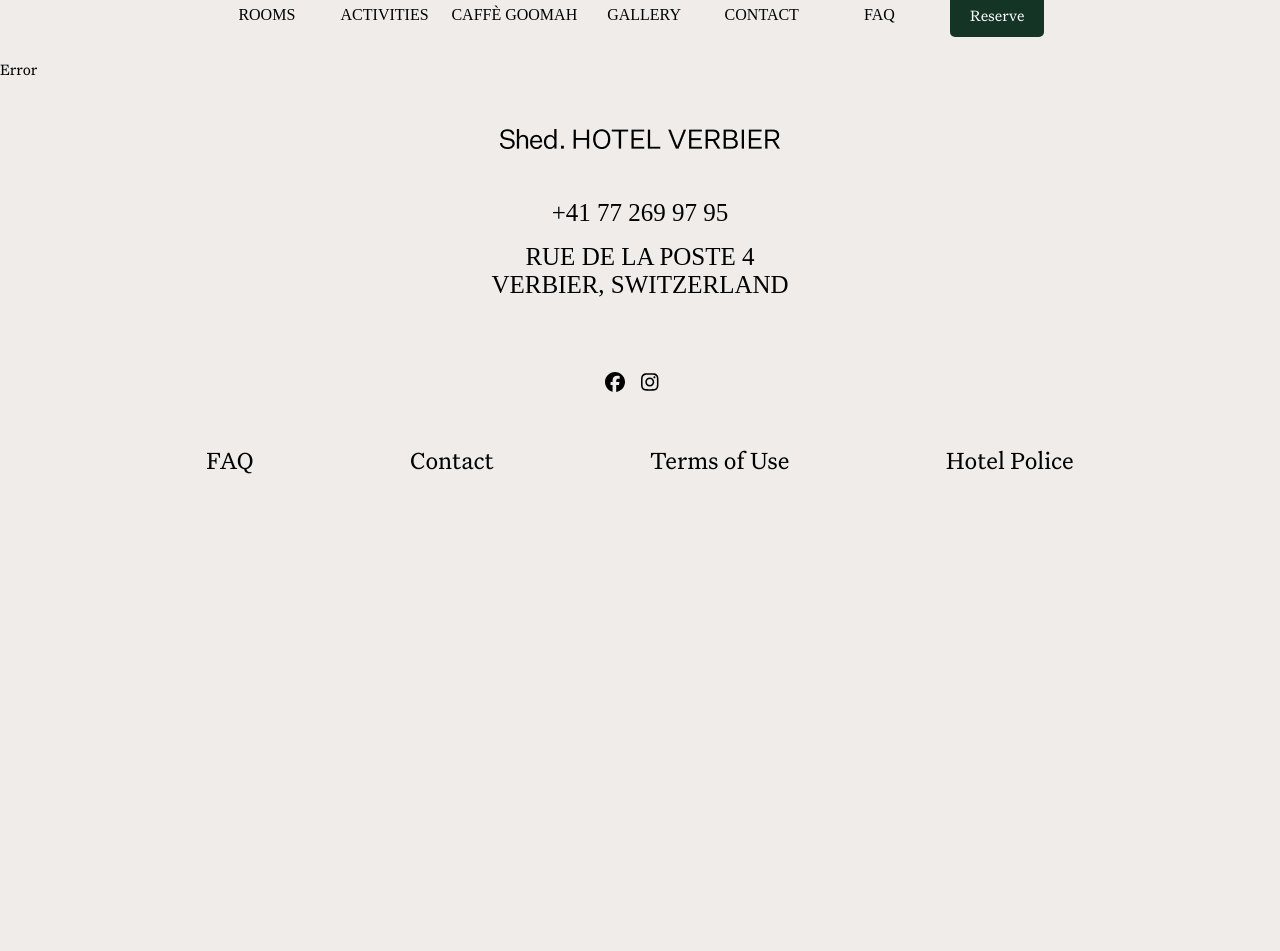
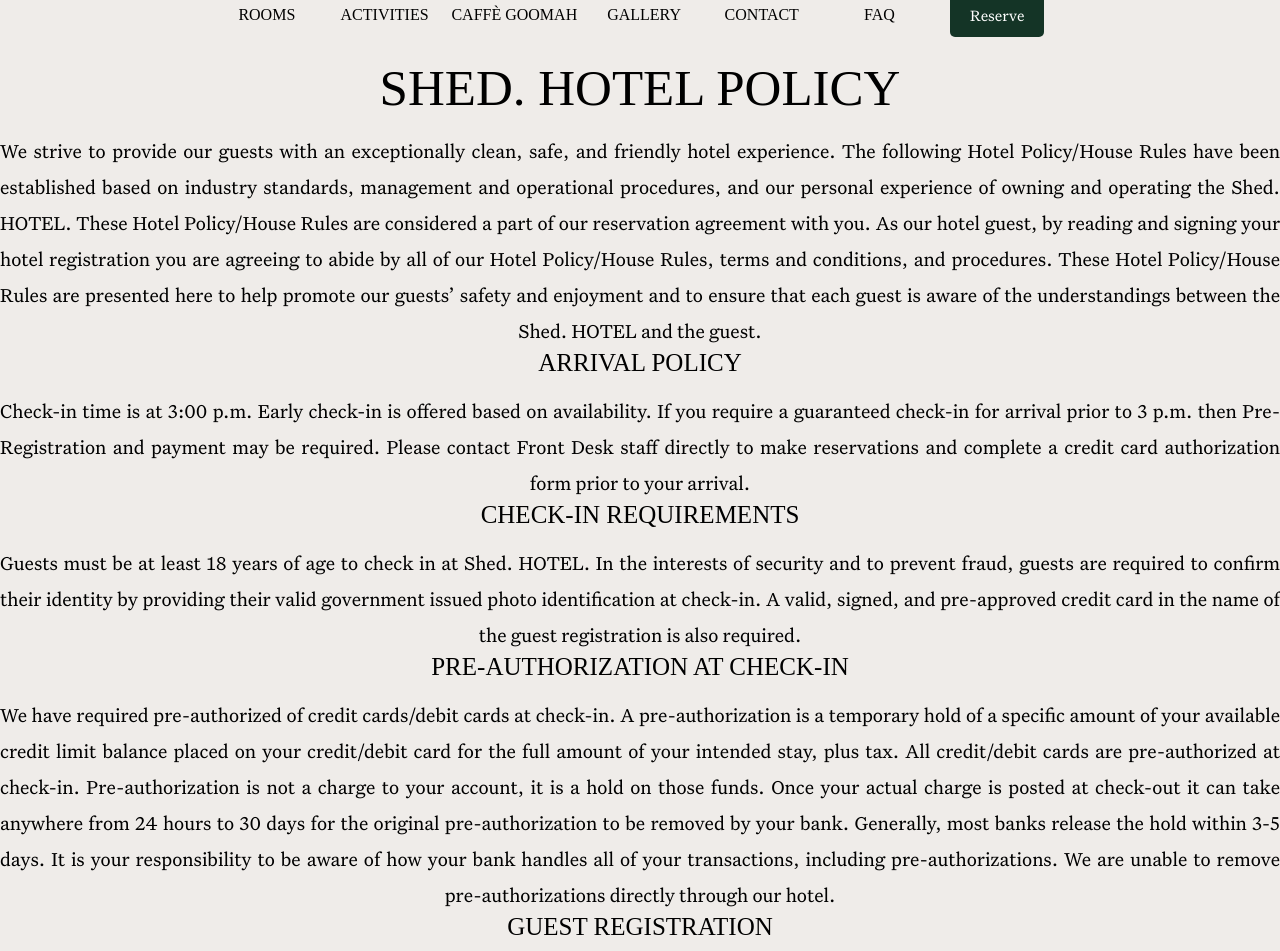
Before and after one commit to nathaliejanep/ShedHOTEL, a React (Create React App) app: page /hotelpolicy in a window 1280 px wide. Shown: the part 81-1032 px from the top of the page. Before the commit the page ends 820 px from the top, so only its background shows below. Built offline with nearby package versions, Linux system fonts and the light colour scheme.

Commit message:
Added policy page and fixed some text styling

```diff
--- /dev/null
+++ b/public/api/policies.json
@@ -0,0 +1,36 @@
+{
+  "policies": [
+    {
+      "title": "Arrival Policy",
+      "text": "Check-in time is at 3:00 p.m. Early check-in is offered based on availability.  If you require a guaranteed check-in for arrival prior to 3 p.m. then Pre-Registration and payment may be required.  Please contact Front Desk staff directly to make reservations and complete a credit card authorization form prior to your arrival. "
+    },
+    {
+      "title": "Check-in Requirements",
+      "text": "Guests must be at least 18 years of age to check in at Shed. HOTEL.  In the interests of security and to prevent fraud, guests are required to confirm their identity by providing their valid government issued photo identification at check-in.  A valid, signed, and pre-approved credit card in the name of the guest registration is also required.  "
+    },
+    {
+      "title": "PRE-AUTHORIZATION AT CHECK-IN",
+      "text": "We have required pre-authorized of credit cards/debit cards at check-in.  A pre-authorization is a temporary hold of a specific amount of your available credit limit balance placed on your credit/debit card for the full amount of your intended stay, plus tax.  All credit/debit cards are pre-authorized at check-in.  Pre-authorization is not a charge to your account, it is a hold on those funds.  Once your actual charge is posted at check-out it can take anywhere from 24 hours to 30 days for the original pre-authorization to be removed by your bank.  Generally, most banks release the hold within 3-5 days.  It is your responsibility to be aware of how your bank handles all of your transactions, including pre-authorizations.  We are unable to remove pre-authorizations directly through our hotel."
+    },
+    {
+      "title": "GUEST REGISTRATION",
+      "text": "We require valid contact information from the guest making the reservations including first and last name, address, phone number, and signature.  The names of all guests occupying the room must be registered."
+    },
+    {
+      "title": "DEPARTURE POLICY",
+      "text": "Room rental period expires at 11:00 a.m. If you require a later check-out, please contact Front Desk prior to the day of your departure and we will do our best to accommodate your request.  A charge may apply for late check-out."
+    },
+    {
+      "title": "GUARANTEED RESERVATIONS",
+      "text": "All reservations must be guaranteed with a valid major credit card.  Guests must be 18 years and older.  We accept Visa, Master Card, American Express.  We do not charge your credit card at the time you make your reservations.  Your credit card guarantees your reservations. Please make sure to receive a reservation confirmation number when you make a reservation.  Reservations will be held until 10:00 a.m. the morning following your scheduled arrival date.  If you have not checked in by that time, a no-show charge corresponding to the balance left will be charged to your credit card.  Shed. HOTEL is not responsible for weather conditions, personal emergencies, or schedule changes."
+    },
+    {
+      "title": "",
+      "text": ""
+    },
+    {
+      "title": "",
+      "text": ""
+    }
+  ]
+}
--- a/src/App.js
+++ b/src/App.js
@@ -18,6 +18,7 @@
 import Error from './pages/Error/Error';
 import { determineSeason } from './utils/determineSeason';
 import Footer from './components/Footer/Footer';
+import Policy from './pages/Policy/Policy';
 
 function App() {
   // console.log(window.location.pathname);
@@ -31,6 +32,7 @@
         <Route path="/gallery" element={<Gallery />} />
         <Route path="/contact" element={<Contact />} />
         <Route path="/faq" element={<Faq />} />
+        <Route path="/hotelpolicy" element={<Policy />} />
         <Route path="/*" element={<Error />} />
       </Route>
     )
--- a/src/components/Footer/Footer.jsx
+++ b/src/components/Footer/Footer.jsx
@@ -50,7 +50,7 @@
           <NavLink to="/faq">FAQ</NavLink>
           <NavLink to="/contact">Contact</NavLink>
           <NavLink to="/terms">Terms of Use</NavLink>
-          <NavLink to="/hotelpolice">Hotel Police</NavLink>
+          <NavLink to="/hotelpolicy">Hotel Policy</NavLink>
         </div>
       </footer>
     </div>
--- a/src/pages/Home/Home.jsx
+++ b/src/pages/Home/Home.jsx
@@ -46,13 +46,17 @@
         <section className="container__section">
           <h1>Welcome</h1>
           <p>
-            About the hotel. Lorem ipsum dolor sit amet, consectetur adipiscing
-            elit. Donec elit ligula, laoreet et arcu at, dignissim blandit
-            ligula. Suspendisse elementum tristique est, eget pulvinar tellus
-            tristique at. Donec imperdiet turpis vitae dictum fringilla.
-            Curabitur scelerisque orci facilisis, semper erat non, interdum ex.
-            Morbi quis turpis risus. Fusce convallis lectus eros, nec suscipit
-            dolor condimentum scelerisque. Sed pulvinar eu dui et cursus.
+            Only footsteps from the center of Verbier, Shed. Hotel offers
+            everything you need and nothing you don't. We're aiming to be the
+            cloud cuckoo land for everyone who wants to truly enjoy outdoor
+            pursuits in spectacular mountains. We're offering quick access to
+            limitless pleasure and in fact, sleeping with us saves you more
+            money for other fun activities than any other Verbier hotel.
+            <br />
+            <br />
+            The property is rigged with free wifi, parking spots and ski lockers
+            for a comfortable stay and upon arrival, you're always greeted with
+            a discount code on ski rentals + the juiciest burger joint in town.
           </p>
 
           <img
@@ -106,10 +110,15 @@
         <section className="container__section">
           <h3>Come ramble with us</h3>
           <p>
-            About experience. Lorem ipsum dolor sit amet, consectetur adipiscing
-            elit. Donec elit ligula, laoreet et arcu at, dignissim blandit
-            ligula. Suspendisse elementum tristique est, eget pulvinar tellus
-            tristique at.
+            2 hours from Geneva airport Geneva, Verbier offers a mix of Alpine
+            charm and international flair. The village’s potential as a ski
+            resort was not discovered until 1925 when a group of mountaineers
+            hiked up 15km for the sole purpose of skiing back down again. Since
+            then, the place has become one of the world’s foremost freeride
+            paradises. Today, everyone’s welcome here. Swing from beer-fuelled
+            après-skis to high end cocktail bars, from burgers to Michelin
+            stars. In Verbier, ski bums and celebs slalom, eat and even
+            paraglide in harmony.
           </p>
         </section>
 
--- /dev/null
+++ b/src/pages/Policy/Policy.jsx
@@ -0,0 +1,59 @@
+import axios from 'axios';
+import React from 'react';
+import { useEffect } from 'react';
+import { useState } from 'react';
+import './Policy.scss';
+
+const Policy = () => {
+  const [data, setData] = useState([]);
+
+  const getData = () => {
+    axios
+      .get('api/policies.json')
+      .then((res) => {
+        // console.log(res.data);
+        setData(res.data);
+      })
+      .catch((err) => console.log(err));
+    return;
+  };
+  useEffect(() => {
+    getData();
+  }, []);
+
+  return (
+    <div className="policy">
+      <section>
+        <h1>Shed. HOTEL POLICY</h1>
+        <p>
+          We strive to provide our guests with an exceptionally clean, safe, and
+          friendly hotel experience. The following Hotel Policy/House Rules have
+          been established based on industry standards, management and
+          operational procedures, and our personal experience of owning and
+          operating the Shed. HOTEL. These Hotel Policy/House Rules are
+          considered a part of our reservation agreement with you. As our hotel
+          guest, by reading and signing your hotel registration you are agreeing
+          to abide by all of our Hotel Policy/House Rules, terms and conditions,
+          and procedures. These Hotel Policy/House Rules are presented here to
+          help promote our guests’ safety and enjoyment and to ensure that each
+          guest is aware of the understandings between the Shed. HOTEL and the
+          guest.
+        </p>
+      </section>
+      <div>
+        {data?.policies?.map((policy, i) => (
+          <div key={i}>
+            <h3>{policy.title}</h3>
+            <p>{policy.text}</p>
+          </div>
+        ))}
+        {/* {data?.policy?.map((policy, i) => (
+        <div key={i}>
+            <h2>{policy.title}</h2>
+            <p>{policy.text}</p> */}
+      </div>
+    </div>
+  );
+};
+
+export default Policy;
--- /dev/null
+++ b/src/pages/Policy/Policy.scss
@@ -0,0 +1,2 @@
+.policy {
+}
--- a/src/sassStyles/_typography.scss
+++ b/src/sassStyles/_typography.scss
@@ -41,9 +41,9 @@
 
   // CREATE class componenets?
   .center-justified {
-    // text-align: justify;
-    // text-align-last: center;
   }
+  text-align: justify;
+  text-align-last: center;
 }
 
 a {
@@ -66,6 +66,9 @@
     font-size: toRem(41);
   }
 
+  p {
+    text-align: center;
+  }
   // h3 {
   //   font-size: toRem(21);
   // }
```
